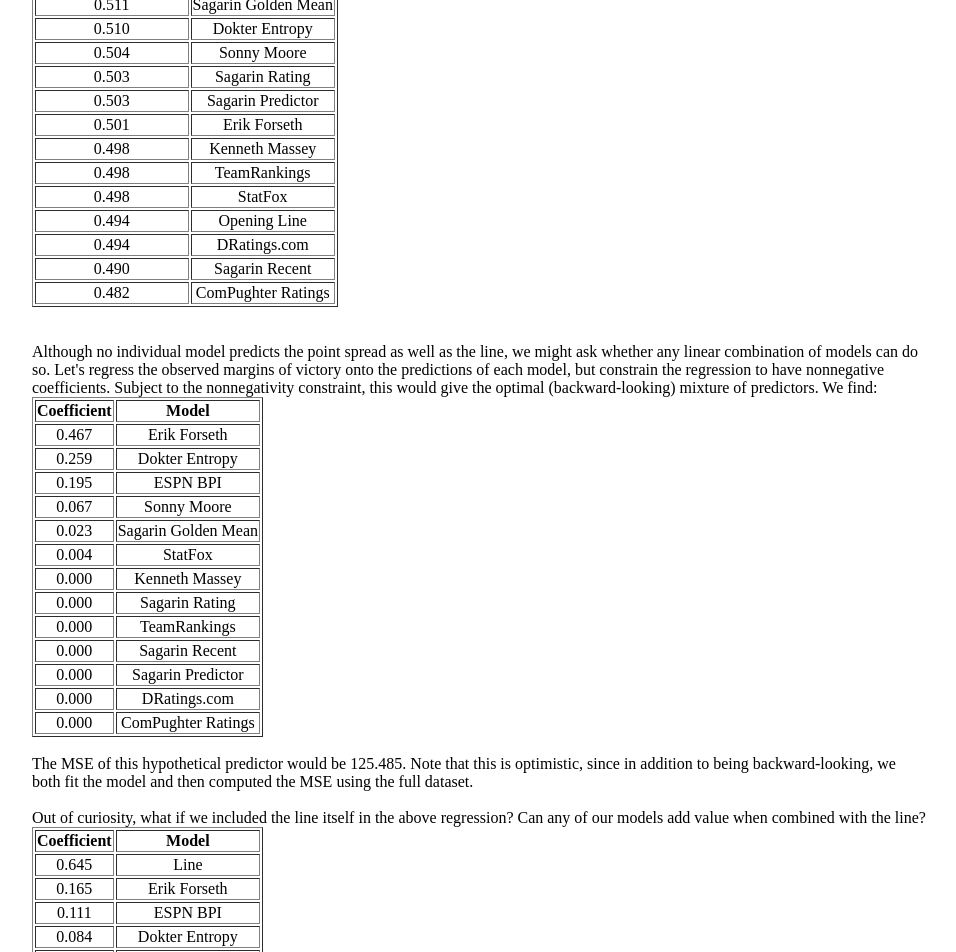
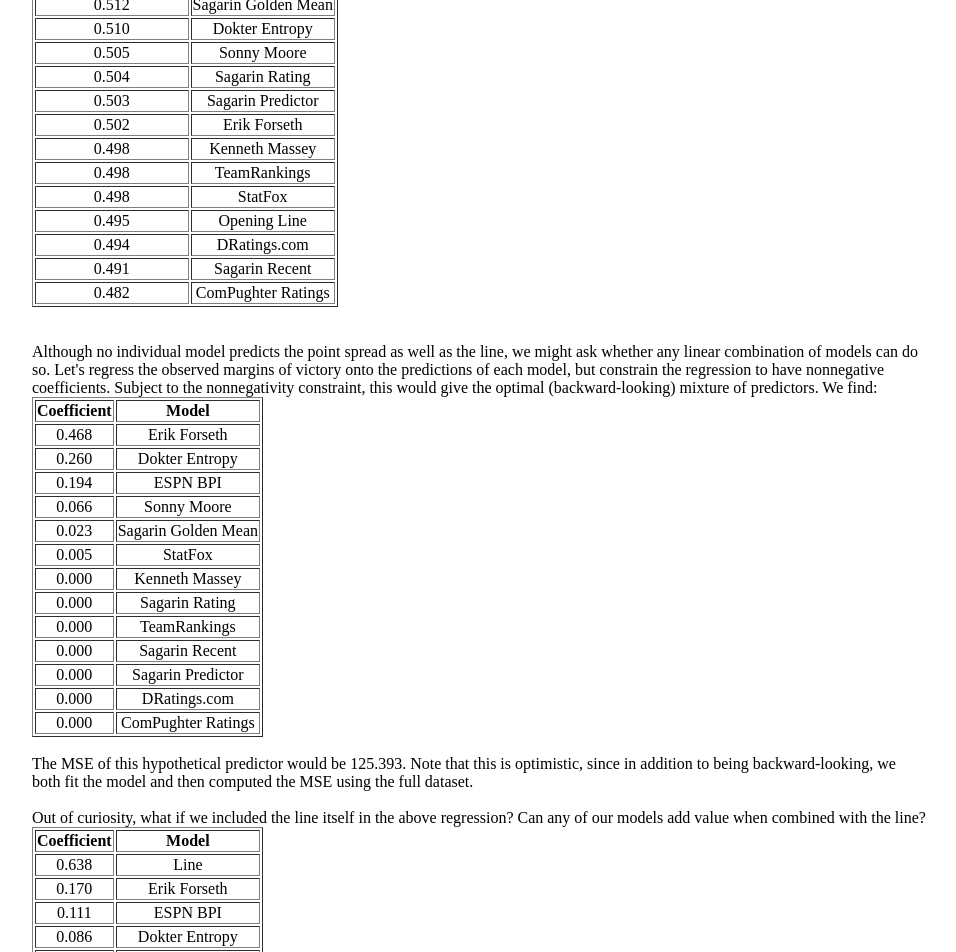
Before and after one commit to erikrforseth/erikrforseth.github.io, a Jekyll site: the page built from about.html, in a window 1280 px wide and 1400 px high, scrolled down 1235 px. Shown: the top 952 px of the window, without its empty margins (160-1116 px from the left). Built offline with Jekyll 4.4.1, drawn with Linux system fonts in a browser that asks for light colours; some of the changed text lies outside the part shown.

Commit message:
about page

```diff
--- a/about.html
+++ b/about.html
@@ -88,43 +88,43 @@
   </thead>
   <tbody>
     <tr align="center">
-      <td>0.747</td>
+      <td>0.746</td>
       <td>Opening Line</td>
-    </tr>
-    <tr align="center">
-      <td>0.745</td>
-      <td>Line</td>
     </tr>
     <tr align="center">
       <td>0.745</td>
       <td>Erik Forseth</td>
     </tr>
     <tr align="center">
-      <td>0.743</td>
+      <td>0.744</td>
+      <td>Line</td>
+    </tr>
+    <tr align="center">
+      <td>0.742</td>
       <td>Sagarin Predictor</td>
     </tr>
     <tr align="center">
-      <td>0.742</td>
+      <td>0.741</td>
       <td>ESPN BPI</td>
     </tr>
     <tr align="center">
-      <td>0.741</td>
+      <td>0.740</td>
       <td>Sagarin Rating</td>
     </tr>
     <tr align="center">
-      <td>0.741</td>
+      <td>0.740</td>
       <td>TeamRankings</td>
-    </tr>
-    <tr align="center">
-      <td>0.738</td>
-      <td>Dokter Entropy</td>
     </tr>
     <tr align="center">
       <td>0.738</td>
       <td>Sagarin Golden Mean</td>
     </tr>
     <tr align="center">
-      <td>0.735</td>
+      <td>0.736</td>
+      <td>Dokter Entropy</td>
+    </tr>
+    <tr align="center">
+      <td>0.734</td>
       <td>Kenneth Massey</td>
     </tr>
     <tr align="center">
@@ -161,11 +161,11 @@
   </thead>
   <tbody>
     <tr align="center">
-      <td>0.513</td>
+      <td>0.512</td>
       <td>ESPN BPI</td>
     </tr>
     <tr align="center">
-      <td>0.511</td>
+      <td>0.512</td>
       <td>Sagarin Golden Mean</td>
     </tr>
     <tr align="center">
@@ -173,11 +173,11 @@
       <td>Dokter Entropy</td>
     </tr>
     <tr align="center">
-      <td>0.504</td>
+      <td>0.505</td>
       <td>Sonny Moore</td>
     </tr>
     <tr align="center">
-      <td>0.503</td>
+      <td>0.504</td>
       <td>Sagarin Rating</td>
     </tr>
     <tr align="center">
@@ -185,7 +185,7 @@
       <td>Sagarin Predictor</td>
     </tr>
     <tr align="center">
-      <td>0.501</td>
+      <td>0.502</td>
       <td>Erik Forseth</td>
     </tr>
     <tr align="center">
@@ -201,7 +201,7 @@
       <td>StatFox</td>
     </tr>
     <tr align="center">
-      <td>0.494</td>
+      <td>0.495</td>
       <td>Opening Line</td>
     </tr>
     <tr align="center">
@@ -209,7 +209,7 @@
       <td>DRatings.com</td>
     </tr>
     <tr align="center">
-      <td>0.490</td>
+      <td>0.491</td>
       <td>Sagarin Recent</td>
     </tr>
     <tr align="center">
@@ -230,19 +230,19 @@
   </thead>
   <tbody>
     <tr align="center">
-      <td>0.467</td>
+      <td>0.468</td>
       <td>Erik Forseth</td>
     </tr>
     <tr align="center">
-      <td>0.259</td>
+      <td>0.260</td>
       <td>Dokter Entropy</td>
     </tr>
     <tr align="center">
-      <td>0.195</td>
+      <td>0.194</td>
       <td>ESPN BPI</td>
     </tr>
     <tr align="center">
-      <td>0.067</td>
+      <td>0.066</td>
       <td>Sonny Moore</td>
     </tr>
     <tr align="center">
@@ -250,7 +250,7 @@
       <td>Sagarin Golden Mean</td>
     </tr>
     <tr align="center">
-      <td>0.004</td>
+      <td>0.005</td>
       <td>StatFox</td>
     </tr>
     <tr align="center">
@@ -284,7 +284,7 @@
   </tbody>
 </table>
 <br>
-The MSE of this hypothetical predictor would be 125.485. Note that this is optimistic, since in addition to being backward-looking, we both fit the model and then computed the MSE using the full dataset.
+The MSE of this hypothetical predictor would be 125.393. Note that this is optimistic, since in addition to being backward-looking, we both fit the model and then computed the MSE using the full dataset.
 <br><br>
 Out of curiosity, what if we included the line itself in the above regression? Can any of our models add value when combined with the line?<table border="1" class="dataframe">
   <thead>
@@ -295,11 +295,11 @@
   </thead>
   <tbody>
     <tr align="center">
-      <td>0.645</td>
+      <td>0.638</td>
       <td>Line</td>
     </tr>
     <tr align="center">
-      <td>0.165</td>
+      <td>0.170</td>
       <td>Erik Forseth</td>
     </tr>
     <tr align="center">
@@ -307,11 +307,11 @@
       <td>ESPN BPI</td>
     </tr>
     <tr align="center">
-      <td>0.084</td>
+      <td>0.086</td>
       <td>Dokter Entropy</td>
     </tr>
     <tr align="center">
-      <td>0.022</td>
+      <td>0.021</td>
       <td>Sonny Moore</td>
     </tr>
     <tr align="center">
```
Also changed, not shown: other parts of about.html (+21 -21 lines).
